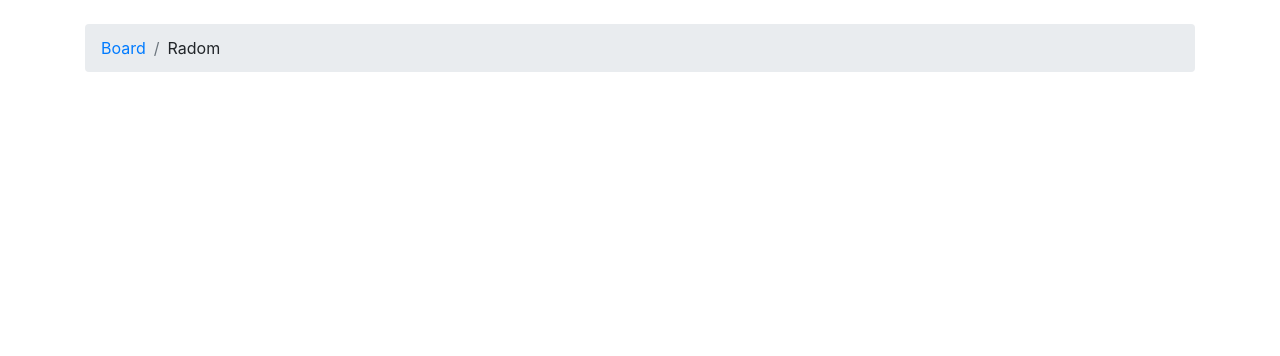
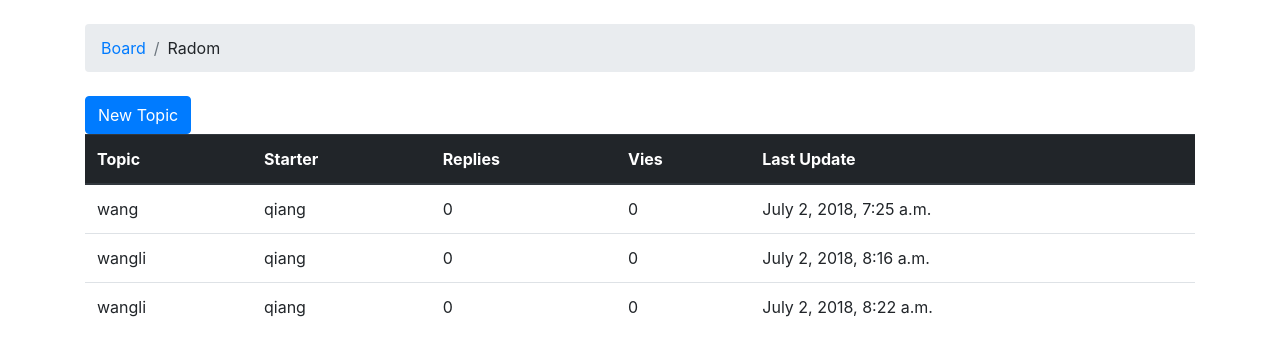
Before and after one commit to wqd84802/myproject, a Django app: page /board/3/ in a window 1280 px wide. Shown: the part 56-412 px from the top of the page. Run offline with Django 3.2, Linux system fonts and the light colour scheme; data comes from the database, SQL or seed files in the repository; both versions use the stored data as it was after the commit; some libraries are stand-ins or nearby versions; some web fonts are replaced.

Commit message:
form is over

```diff
--- a/boards/views.py
+++ b/boards/views.py
@@ -1,6 +1,7 @@
 from django.shortcuts import render, get_object_or_404, redirect
 from django.contrib.auth.models import User
-from . models import Board, Topic, Post
+from .models import Board, Topic, Post
+from .forms import NewTopicForm
 # Create your views here.
 def home(request):
     boards = Board.objects.all()
@@ -9,24 +10,42 @@ def home(request):
 def board_topics(request, pk):
     board = get_object_or_404(Board, id=pk)
     return render(request, 'boards/topics.html', {'board': board})
-
+# def new_topic(request, pk):
+#     board = get_object_or_404(Board, pk=pk)
+#     user = User.objects.first()  # TODO: get the currently logged in user
+#     if request.method == 'POST':
+#         form = NewTopicForm(request.POST)
+#         if form.is_valid():
+#             topic = form.save(commit=False)
+#             topic.board = board
+#             topic.starter = user
+#             topic.save()
+#             post = Post.objects.create(
+#                 message=form.cleaned_data.get('message'),
+#                 topic=topic,
+#                 created_by=user
+#             )
+#             return redirect('board_topics', pk=board.pk)  # TODO: redirect to the created topic page
+#     else:
+#         form = NewTopicForm()
+#     return render(request, 'boards/new_topic.html', {'board': board, 'form': form})
+#
 def new_topic(request, pk):
     board = get_object_or_404(Board, pk=pk)
-    if request.method == "POST":
-        subject = request.POST['subject']
-        message = request.POST['message']
-
-        user = User.objects.first()
-        print(user)
-        topic = Topic.objects.create(subject=subject,
-                                     board=board,
-                                     starter=user
-                                     )
-
-        post = Post.objects.create(message=message,
-                                   topic=topic,
-                                   created_by=user
-                                   )
-
-        return redirect('boards:board_topics',pk=board.pk)
-    return render(request, 'boards/new_topic.html', {'board': board})
+    user = User.objects.first()
+    if request.method == 'POST':
+        form = NewTopicForm(request.POST)
+        if form.is_valid():
+            topic = form.save(commit=False)
+            topic.board = board
+            topic.starter = user
+            topic.save()
+            post = Post.objects.create(
+                message=form.cleaned_data.get('message'),
+                topic = topic,
+                created_by = user
+            )
+            return redirect('boards:board_topics', pk)
+    else:
+        form = NewTopicForm()
+    return render(request, 'boards/new_topic.html', {'board':board, "form": form})
--- a/myproject/settings.py
+++ b/myproject/settings.py
@@ -38,6 +38,7 @@ INSTALLED_APPS = [
     'django.contrib.sessions',
     'django.contrib.messages',
     'django.contrib.staticfiles',
+    'widget_tweaks',
 ]
 
 MIDDLEWARE = [
--- a/templates/boards/topics.html
+++ b/templates/boards/topics.html
@@ -10,5 +10,29 @@
 {% endblock %}
 
 {% block content %}
-
+    <div class="mb-4>">
+        <a href="{% url 'boards:new_topic' board.pk %}" class="btn btn-primary">New Topic</a>
+    </div>
+<table  class="table">
+<thead class="thead-dark">
+    <tr>
+        <th>Topic</th>
+        <th>Starter</th>
+        <th>Replies</th>
+        <th>Vies</th>
+        <th>Last Update</th>
+    </tr>
+</thead>
+<tbody>
+    {% for topic in board.topics.all %}
+        <tr>
+            <td>{{ topic.subject }}</td>
+            <td>{{ topic.starter.username }}</td>
+            <td>0</td>
+            <td>0</td>
+            <td>{{ topic.last_updated }}</td>
+        </tr>
+    {% endfor %}
+</tbody>
+</table>
 {% endblock %}
```
Also changed, not shown: boards/forms.py (added, +13 -0 lines), templates/boards/new_topic.html (+4 -11 lines), templates/includes/form.html (added, +28 -0 lines), db.sqlite3.
